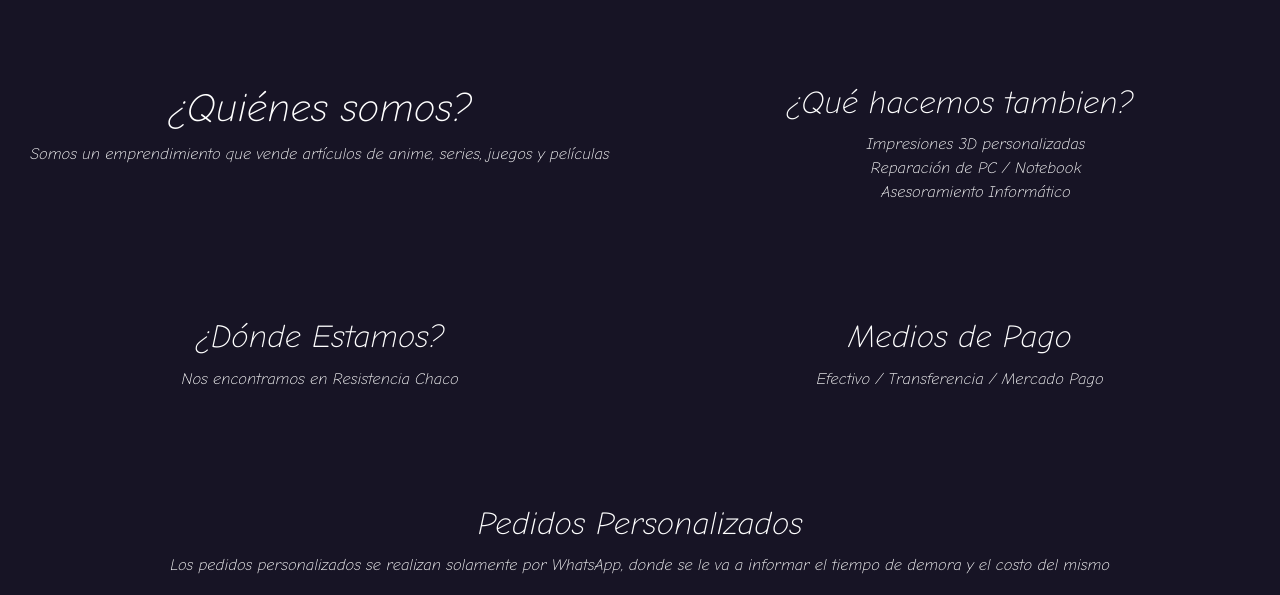
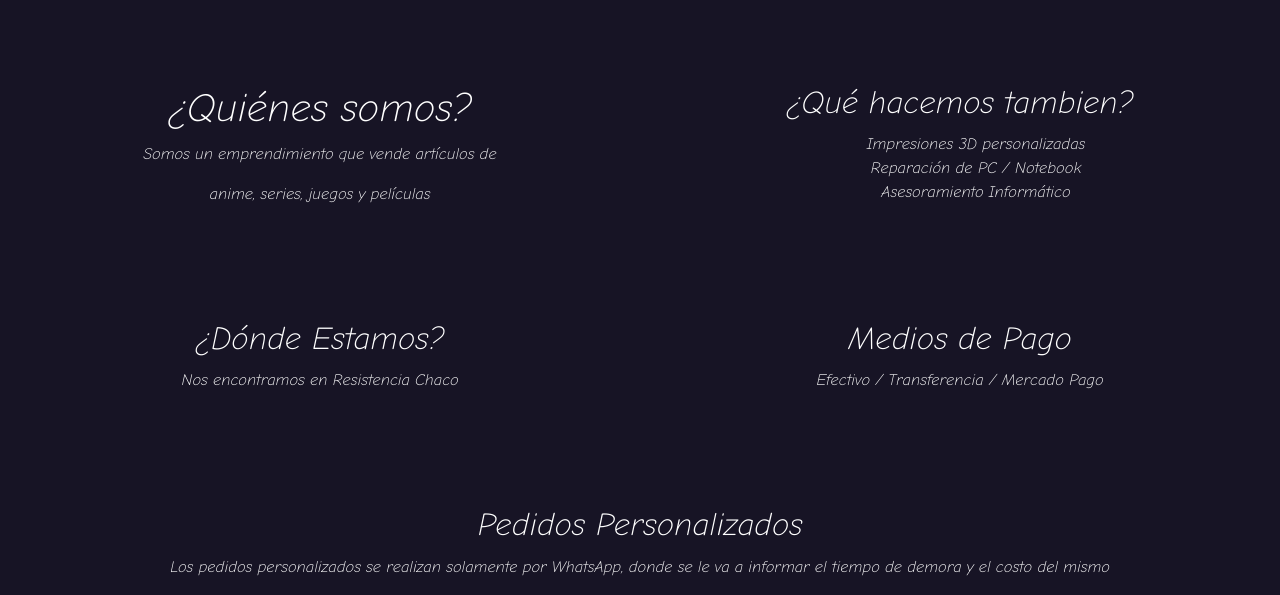
Before and after one commit to NicolasGMunoz/tercera-pre-entrega, a website: page pages/preguntasfrecuentes.html in a window 1280 px wide. Shown: the part 177-772 px from the top of the page. Drawn offline with nearby package versions, Linux system fonts and the light colour scheme.

Commit message:
solucion bug Q&A

```diff
--- a/pages/preguntasfrecuentes.html
+++ b/pages/preguntasfrecuentes.html
@@ -47,7 +47,8 @@
         <div class="row mt-5">
             <div class="col-lg-6 col-md-6 col-sm-12 caja caja1">
                 <H1 class="p_f_h">¿Quiénes somos?</H1>
-                <p class="p_f_p"> Somos un emprendimiento que vende artículos de anime, series, juegos y películas</p>
+                <p class="p_f_p"> Somos un emprendimiento que vende artículos de</p>
+                <p class="p_f_p">anime, series, juegos y películas</p>
             </div>
             <div class="col-lg-6 col-md-6 col-sm-12 caja caja1">
                 <h2 class="p_f_h">¿Qué hacemos tambien?</h2>
```
